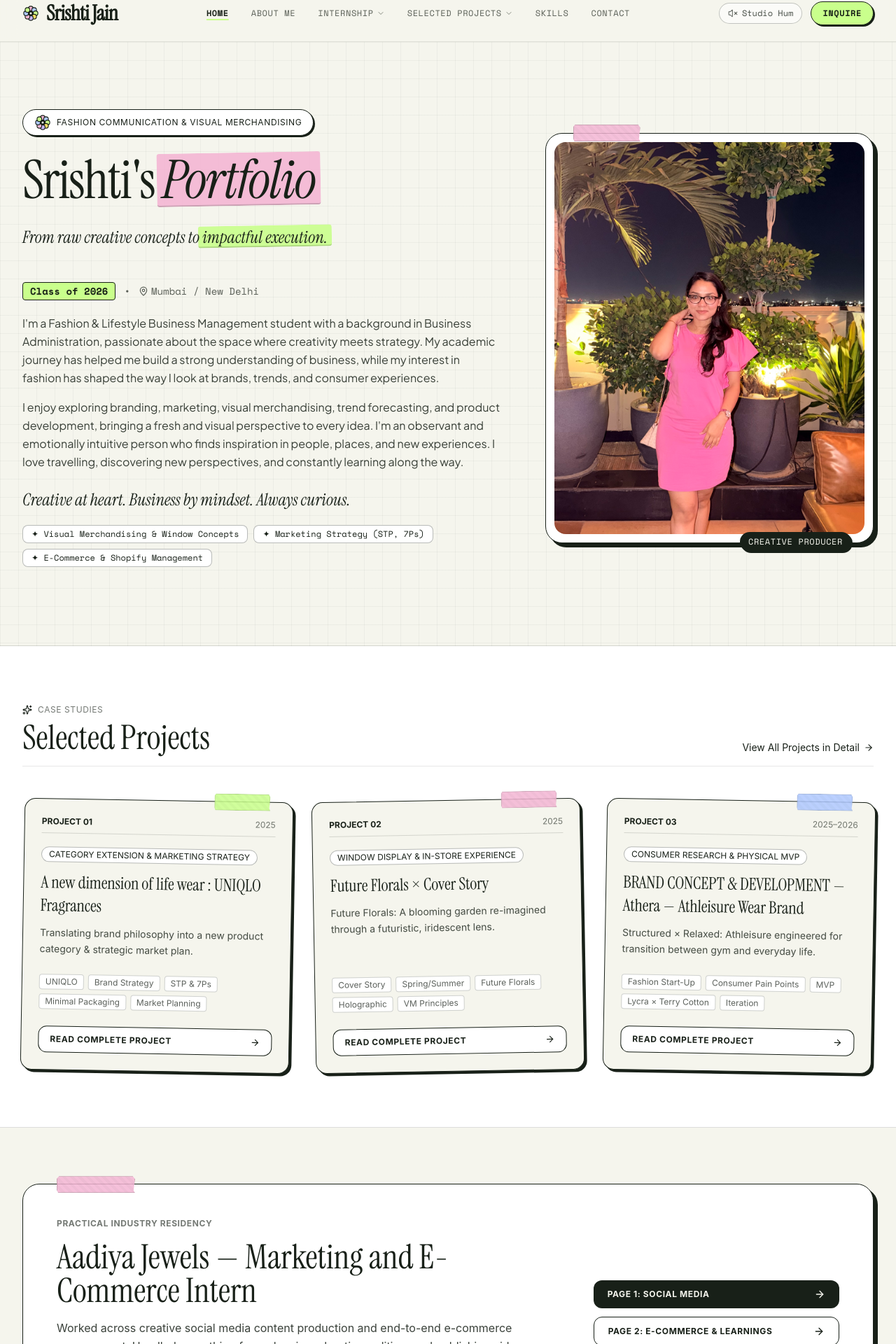
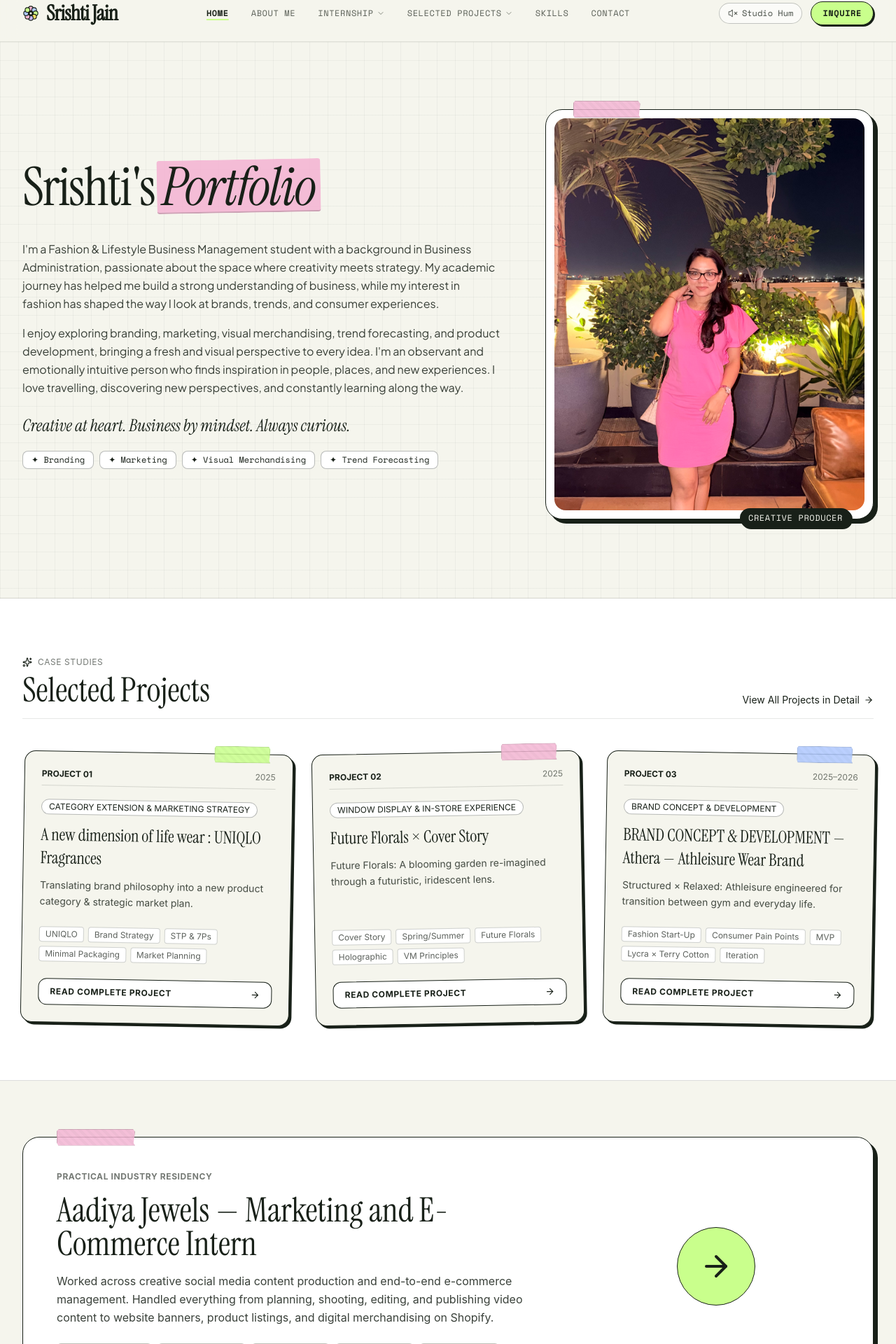
Before and after one commit to srishtij200/srishti, a React (Vite) app: page / in a window 1280 px wide. Shown: the part 21-1941 px from the top of the page at 70% size. Built offline with nearby package versions, Linux system fonts and the light colour scheme.

Commit message:
Refine home hero and internship page layout and copy

```diff
--- a/src/data/portfolioData.ts
+++ b/src/data/portfolioData.ts
@@ -75,7 +75,7 @@ export const portfolioData = {
 
     page2Ecommerce: {
       title: "PAGE 2 — E-COMMERCE",
-      intro: "Alongside social media, I worked on the brand’s e-commerce presence, contributing to both website visuals and product listings. This gave me practical exposure to how products are presented, organised and managed in an online shopping environment.",
+      intro: "Alongside social media, worked on the brand’s e-commerce presence by creating website banners, uploading and organising products on Shopify, and developing digital product catalogues with images, descriptions and tags.",
       whatIWorkedOn: [
         { id: "01", title: "Website Banners", desc: "Designing desktop and mobile homepage hero banners and seasonal collection promotional graphics." },
         { id: "02", title: "Product Listing", desc: "Setting up new jewellery pieces with high-res images, pricing, metal specifications, and SKU tags." },
--- a/src/pages/HomePage.tsx
+++ b/src/pages/HomePage.tsx
@@ -1,8 +1,8 @@
 import React, { useState } from 'react';
 import { Link } from 'react-router-dom';
 import { motion } from 'motion/react';
-import { Sparkles, ArrowRight, MapPin } from 'lucide-react';
-import { FlowerMark, WashiTape } from '../components/CustomDoodles';
+import { Sparkles, ArrowRight } from 'lucide-react';
+import { WashiTape } from '../components/CustomDoodles';
 import { SkillsSection } from '../components/home-sections/SkillsSection';
 import { ContactSection } from '../components/home-sections/ContactSection';
 import { portfolioData } from '../data/portfolioData';
@@ -12,18 +12,23 @@ interface HomePageProps {
 }
 
 export const HomePage: React.FC<HomePageProps> = ({ onOpenInquiry }) => {
-  const { student, selectedProjects, internship } = portfolioData;
+  const { selectedProjects, internship } = portfolioData;
 
   const heroSpecializations = [
-    'Visual Merchandising & Window Concepts',
-    'Marketing Strategy (STP, 7Ps)',
-    'E-Commerce & Shopify Management'
+    'Branding',
+    'Marketing',
+    'Visual Merchandising',
+    'Trend Forecasting'
   ];
 
   const homeProjectTitles: Record<string, string> = {
     'proj-1': 'A new dimension of life wear : UNIQLO Fragrances',
     'proj-2': 'Future Florals × Cover Story',
     'proj-3': 'BRAND CONCEPT & DEVELOPMENT — Athera — Athleisure Wear Brand'
+  };
+
+  const homeProjectCategories: Record<string, string> = {
+    'proj-3': 'Brand Concept & Development'
   };
 
   return (
@@ -37,16 +42,6 @@ export const HomePage: React.FC<HomePageProps> = ({ onOpenInquiry }) => {
           {/* Combined Hero + About: Side by Side */}
           <div className="grid grid-cols-1 lg:grid-cols-12 gap-12 lg:gap-16 items-center">
             <div className="lg:col-span-7 text-center lg:text-left flex flex-col relative z-10">
-              <motion.div
-                initial={{ opacity: 0, y: 10 }}
-                animate={{ opacity: 1, y: 0 }}
-                transition={{ duration: 0.5 }}
-                className="inline-flex items-center gap-2 px-4 py-1.5 bg-[#FFFFFF] border border-[#182018] rounded-full text-xs uppercase tracking-wider text-[#182018] mb-6 paper-shadow-sm self-center lg:self-start"
-              >
-                <FlowerMark size={14} />
-                <span>{student.degree}</span>
-              </motion.div>
-
               <motion.h1
                 initial={{ opacity: 0, y: 15 }}
                 animate={{ opacity: 1, y: 0 }}
@@ -61,19 +56,6 @@ export const HomePage: React.FC<HomePageProps> = ({ onOpenInquiry }) => {
                   </span>
                 </span>
               </motion.h1>
-
-              <motion.p
-                initial={{ opacity: 0, y: 10 }}
-                animate={{ opacity: 1, y: 0 }}
-                transition={{ duration: 0.6, delay: 0.2 }}
-                className="font-serif-display text-xl sm:text-2xl text-[#182018] italic leading-snug mb-9"
-              >
-                From raw creative concepts to{' '}
-                <span className="relative inline-block whitespace-nowrap">
-                  <span className="absolute inset-0 -inset-x-1.5 bottom-0.5 bg-[#C9FF8C] -rotate-1 rounded-sm -z-10 opacity-90 border-b-2 border-[#182018]/20" />
-                  <span className="relative z-10">impactful execution.</span>
-                </span>
-              </motion.p>
 
               {/* SAVED FOR LATER USE — Explore Selected Works CTA (hidden for now) */}
               {false && (
@@ -101,17 +83,6 @@ export const HomePage: React.FC<HomePageProps> = ({ onOpenInquiry }) => {
                 transition={{ duration: 0.5 }}
                 className="mt-3 space-y-5"
               >
-                <div className="font-mono-code text-xs sm:text-sm text-[#182018]/70 flex flex-wrap items-center gap-3">
-                  <span className="bg-[#C9FF8C] text-[#182018] px-2.5 py-0.5 rounded border border-[#182018] font-bold">
-                    {student.year}
-                  </span>
-                  <span>•</span>
-                  <span className="flex items-center gap-1">
-                    <MapPin className="w-3.5 h-3.5" />
-                    {student.location}
-                  </span>
-                </div>
-
                 <div className="space-y-4 font-body text-base text-[#182018]/85 leading-relaxed">
                   <p>
                     I&apos;m a Fashion & Lifestyle Business Management student with a background in Business Administration, passionate about the space where creativity meets strategy. My academic journey has helped me build a strong understanding of business, while my interest in fashion has shaped the way I look at brands, trends, and consumer experiences.
@@ -204,7 +175,7 @@ export const HomePage: React.FC<HomePageProps> = ({ onOpenInquiry }) => {
                   </div>
 
                   <span className="text-xs uppercase px-2.5 py-0.5 rounded-full border border-[#182018]/30 inline-block mb-3 bg-[#FFFFFF]">
-                    {proj.category}
+                    {homeProjectCategories[proj.id] ?? proj.category}
                   </span>
 
                   <h3 className="font-serif-display text-2xl text-[#182018] mb-3 leading-snug group-hover:underline decoration-[#182018] underline-offset-4">
@@ -267,21 +238,13 @@ export const HomePage: React.FC<HomePageProps> = ({ onOpenInquiry }) => {
                 </div>
               </div>
 
-              <div className="lg:col-span-4 flex flex-col justify-center space-y-3">
+              <div className="lg:col-span-4 flex items-center justify-center">
                 <Link
                   to="/internship/experience"
-                  className="w-full flex items-center justify-between py-3 px-5 bg-[#182018] text-[#F5F5ED] rounded-xl text-xs uppercase tracking-wider font-bold hover:bg-[#253325] transition-colors"
+                  aria-label="View internship experience"
+                  className="group flex items-center justify-center w-24 h-24 sm:w-28 sm:h-28 rounded-full bg-[#C9FF8C] text-[#182018] border-[1.5px] border-[#182018] hover:bg-[#182018] hover:text-[#C9FF8C] transition-colors"
                 >
-                  <span>Page 1: Social Media</span>
-                  <ArrowRight className="w-4 h-4" />
-                </Link>
-
-                <Link
-                  to="/internship/experience"
-                  className="w-full flex items-center justify-between py-3 px-5 bg-[#FFFFFF] text-[#182018] border border-[#182018] rounded-xl text-xs uppercase tracking-wider font-bold hover:bg-[#F5F5ED] transition-colors"
-                >
-                  <span>Page 2: E-Commerce & Learnings</span>
-                  <ArrowRight className="w-4 h-4" />
+                  <ArrowRight className="w-10 h-10 sm:w-12 sm:h-12 group-hover:translate-x-1.5 transition-transform" />
                 </Link>
               </div>
             </div>
```
Also changed, not shown: src/pages/InternshipExperiencePage.tsx (+27 -64 lines).
